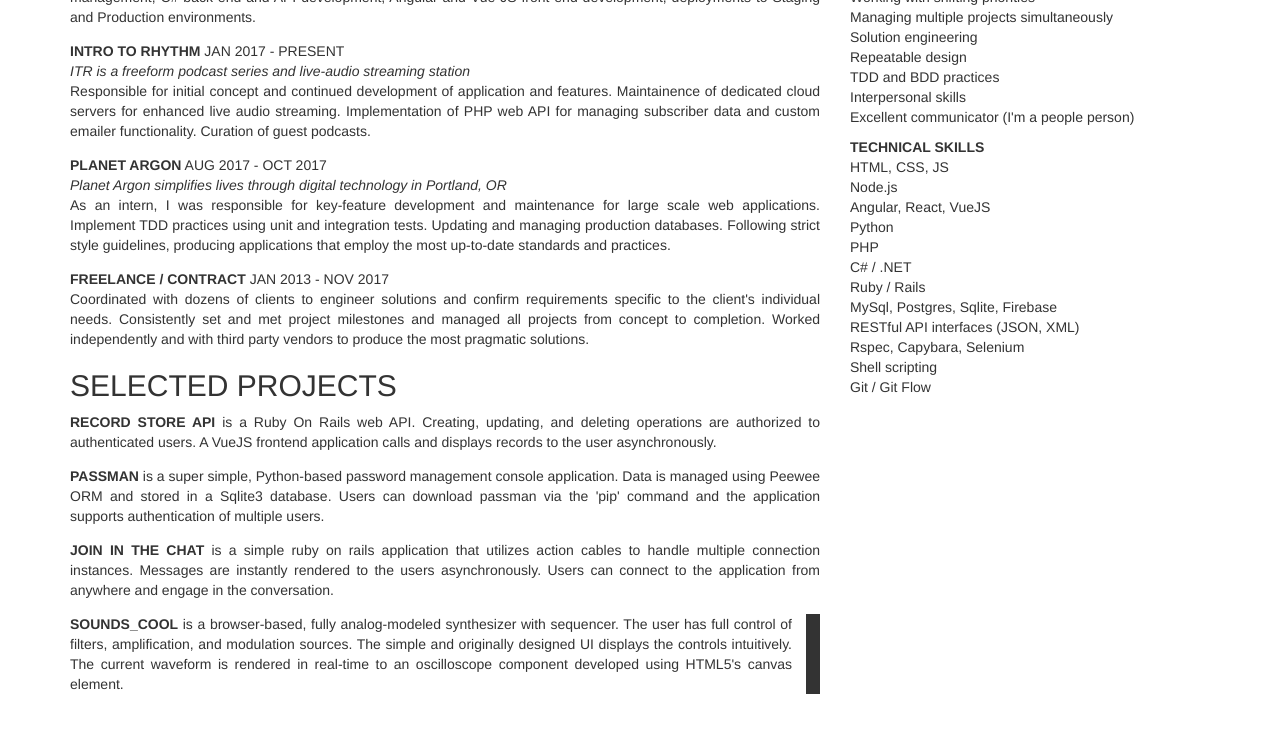
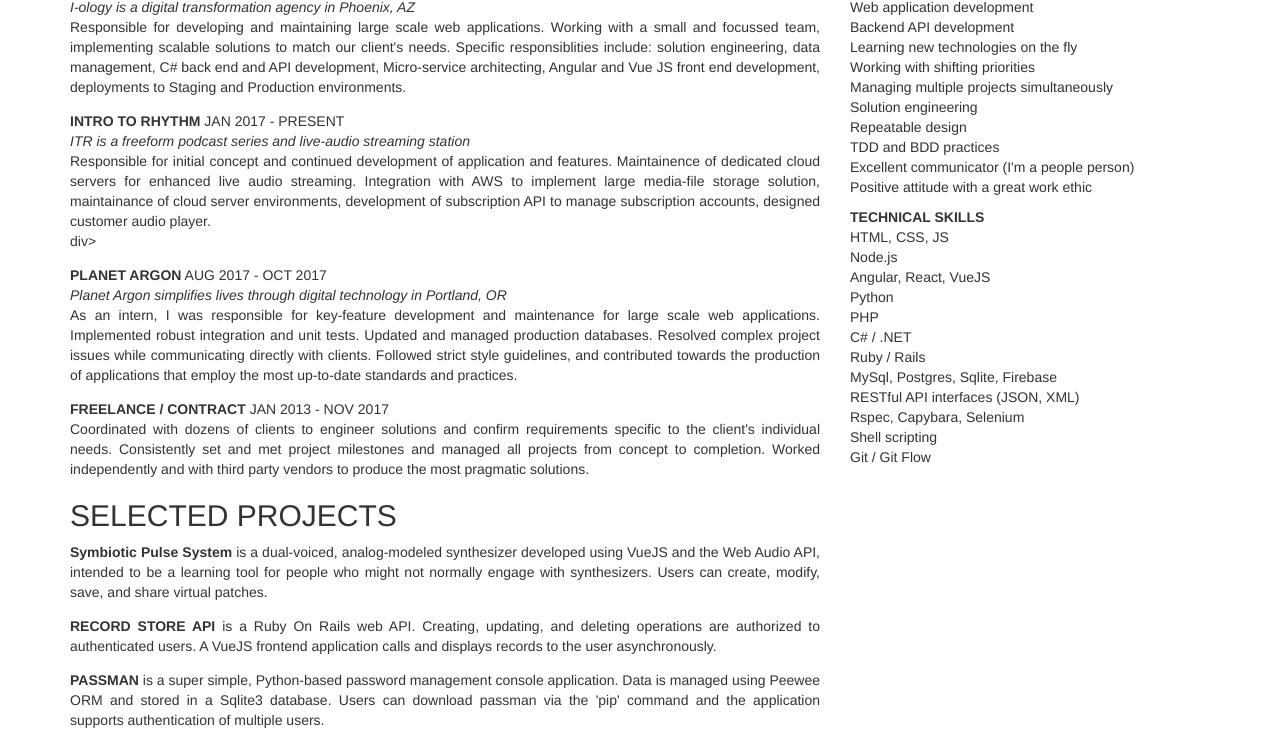
Before and after one commit to seanpierce/seanpierce.github.io, a plain HTML site: page index.html in a window 1280 px wide. Shown: the part 464-1205 px from the top of the page. Drawn offline with nearby package versions, Linux system fonts and the light colour scheme.

Commit message:
Updated selected projects and experience verbiage

```diff
--- a/index.html
+++ b/index.html
@@ -42,6 +42,7 @@
             <intro>
               <h3>WEB DEVELOPER, SOFTWARE ENGINEER</h3>
               <p class="justify">I'm an agile software engineer, programmer and web developer with a focus on creative programming and efficient design. I strive to build software that is as structurally, semantically and aesthetically cohesive as it is intuitive for the user. I work collaboratively to isolate problems and implement simple and repeatable solutions.</p>
+              <p class="justify">As someone who takes responsibility for their own personal development, I’m continually re-evaluating and updating my skill sets as well as learning more about how I can better serve my community. Wether it be through volunteer work or personal projects, I'm contatntly gaining new experiences that are directly applicable to my professional life.</p>
             </intro>
           </div>
         </div>
@@ -55,17 +56,17 @@
               <project>
                   <div><a href="http://www.i-ology.com/" target="_blank">I-OLOGY</a> NOV 2017 - PRESENT</div>
                   <div class="sub">I-ology is a digital transformation agency in Phoenix, AZ</div>
-                  <div>Responsible for developing and maintaining large scale web applications. Working with a small and focussed team, implementing scalable solutions to match our client's needs. Specific responsiblities include: solution engineering, data management, C# back end and API development, Angular and Vue JS front end development, deployments to Staging and Production environments.</div>
+                  <div>Responsible for developing and maintaining large scale web applications. Working with a small and focussed team, implementing scalable solutions to match our client's needs. Specific responsiblities include: solution engineering, data management, C# back end and API development, Micro-service architecting, Angular and Vue JS front end development, deployments to Staging and Production environments.</div>
               </project>
               <project>
                   <div><a href="https://introtorhythm.com/" target="_blank">INTRO TO RHYTHM</a> JAN 2017 - PRESENT</div>
                   <div class="sub">ITR is a freeform podcast series and live-audio streaming station</div>
-                  <div>Responsible for initial concept and continued development of application and features. Maintainence of dedicated cloud servers for enhanced live audio streaming. Implementation of PHP web API for managing subscriber data and custom emailer functionality. Curation of guest podcasts.</div>
+                  <div>Responsible for initial concept and continued development of application and features. Maintainence of dedicated cloud servers for enhanced live audio streaming. Integration with AWS to implement large media-file storage solution, maintainance of cloud server environments, development of subscription API to manage subscription accounts, designed customer audio player.</div>div>
               </project>
               <project>
                   <div><a href="https://www.planetargon.com/" target="_blank">PLANET ARGON</a> AUG 2017 - OCT 2017</div>
                   <div class="sub">Planet Argon simplifies lives through digital technology in Portland, OR</div>
-                  <div>As an intern, I was responsible for key-feature development and maintenance for large scale web applications. Implement TDD practices using unit and integration tests. Updating and managing production databases. Following strict style guidelines, producing applications that employ the most up-to-date standards and practices.</div>
+                  <div>As an intern, I was responsible for key-feature development and maintenance for large scale web applications. Implemented robust integration and unit tests. Updated and managed production databases. Resolved complex project issues while communicating directly with clients. Followed strict style guidelines, and contributed towards the production of applications that employ the most up-to-date standards and practices.</div>
               </project>
               <project>
                   <div><a>FREELANCE / CONTRACT</a> JAN 2013 - NOV 2017</div>
@@ -74,16 +75,16 @@
 
               <h2>SELECTED PROJECTS</h2>
               <project>
+                <p><a href="https://github.com/seanpierce/symbiotic-pulse-system" target="_blank">Symbiotic Pulse System</a> is a dual-voiced, analog-modeled synthesizer developed using VueJS and the Web Audio API, intended to be a learning tool for people who might not normally engage with synthesizers. Users can create, modify, save, and share virtual patches.</p>
+              </project>
+              <project>
                 <p><a href="https://github.com/seanpierce/record-store-api" target="_blank">RECORD STORE API</a> is a Ruby On Rails web API. Creating, updating, and deleting operations are authorized to authenticated users. A VueJS frontend application calls and displays records to the user asynchronously.</p>
               </project>
               <project>
                 <p><a href="https://github.com/seanpierce/passman" target="_blank">PASSMAN</a> is a super simple, Python-based password management console application. Data is managed using Peewee ORM and stored in a Sqlite3 database. Users can download passman via the 'pip' command and the application supports authentication of multiple users.</p>
               </project>
               <project>
-                <p><a href="https://github.com/seanpierce/rails_chat_app" target="_blank">JOIN IN THE CHAT</a> is a simple ruby on rails application that utilizes action cables to handle multiple connection instances. Messages are instantly rendered to the users asynchronously. Users can connect to the application from anywhere and engage in the conversation.</p>
-              </project>
-              <project>
-                <p class="blocker"><a href="https://seanpierce.github.io/sounds_cool/" target="_blank">SOUNDS_COOL</a> is a browser-based, fully analog-modeled synthesizer with sequencer. The user has full control of filters, amplification, and modulation sources. The simple and originally designed UI displays the controls intuitively. The current waveform is rendered in real-time to an oscilloscope component developed using HTML5's canvas element.</p>
+                <p class="blocker"><a href="https://github.com/seanpierce/rails_chat_app" target="_blank">JOIN IN THE CHAT</a> is a simple ruby on rails application that utilizes action cables to handle multiple connection instances. Messages are instantly rendered to the users asynchronously. Users can connect to the application from anywhere and engage in the conversation.</p>
               </project>
             </projects>
           </div>
@@ -100,8 +101,8 @@
                 <li>Solution engineering</li>
                 <li>Repeatable design</li>
                 <li>TDD and BDD practices</li>
-                <li>Interpersonal skills</li>
                 <li>Excellent communicator (I'm a people person)</li>
+                <li>Positive attitude with a great work ethic</li>
               </ul>
 
               <strong>TECHNICAL SKILLS</strong>
```
